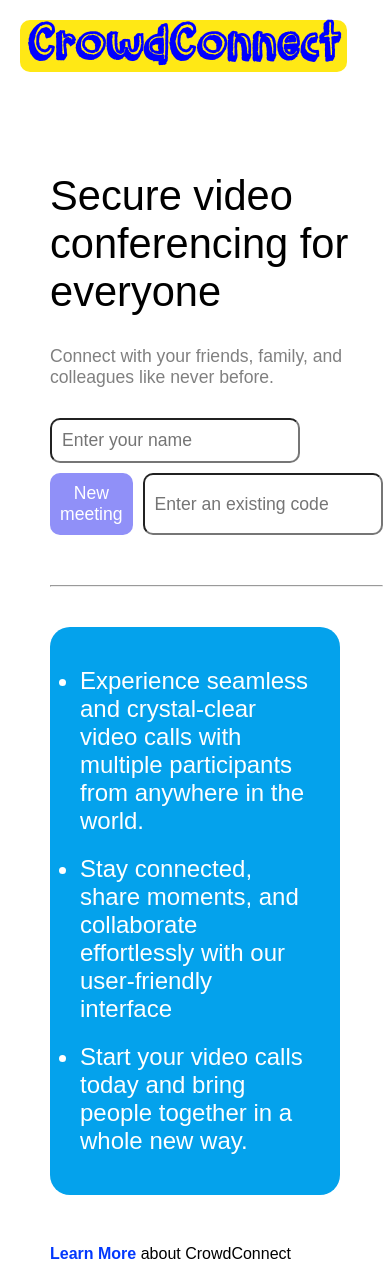
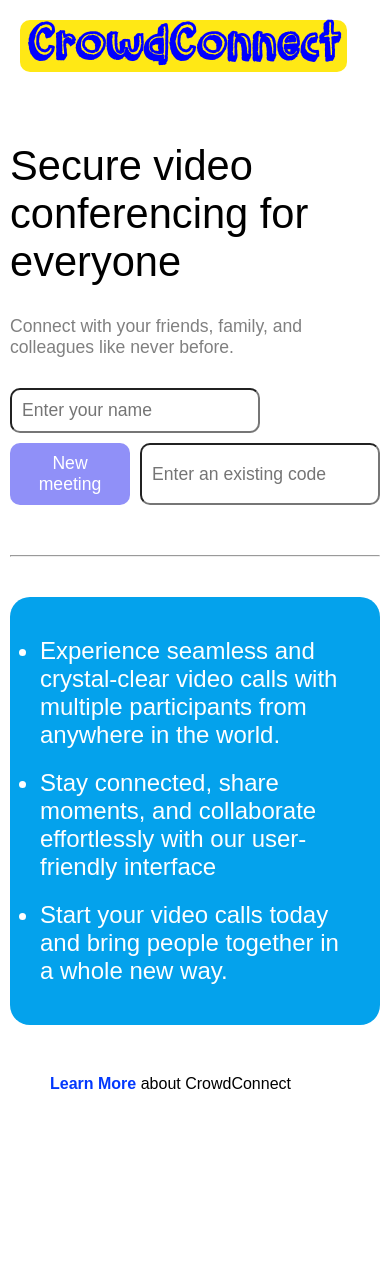
Before and after one commit to devesh-y/Video-Calling-Application, a React (Vite) app in the folder frontend/: page / in a window 390 px wide. After the commit the page ends 1093 px from the top, so only its background shows below. Built offline with nearby package versions, Linux system fonts and the light colour scheme; no server answers.

Commit message:
home page responsive

```diff
--- a/frontend/src/HomePage/home.css
+++ b/frontend/src/HomePage/home.css
@@ -7,22 +7,23 @@
     padding: 2px 7px;
     border-radius: 10px;
     font-family: "BarkingCat";
-    margin: 20px;
-    margin-bottom: 100px;
+    margin-left: 20px;
+    margin-top: 20px;
+    margin-bottom: 70px;
 }
 
 #container {
     display: flex;
     margin: 0px 50px;
     gap: 40px;
-    flex-wrap: wrap;
+
 }
 
 #main{
-    flex: 1 1 400px;
+    flex: 1 1 50%;
 }
 #key-features {
-    flex: 1 1 48% ;
+    flex-grow: 1;
     background-color: rgb(4, 162, 236);
     border-radius: 20px;
     color: white;
@@ -30,8 +31,25 @@
     padding: 20px 30px;
     display: flex;
     align-items: center;
+    justify-content: center;
 
 
+}
+@media screen and (max-width: 450px) {
+    #container{
+        margin: 0px 10px;
+    }
+}
+@media screen and (max-width: 1000px) {
+    #main{
+        flex: initial;
+    }
+   #container{
+    flex-direction: column;
+   }
+   #key-features{
+    flex: initial;
+   }
 }
 #name{
     font-size: 1.1em;
```
